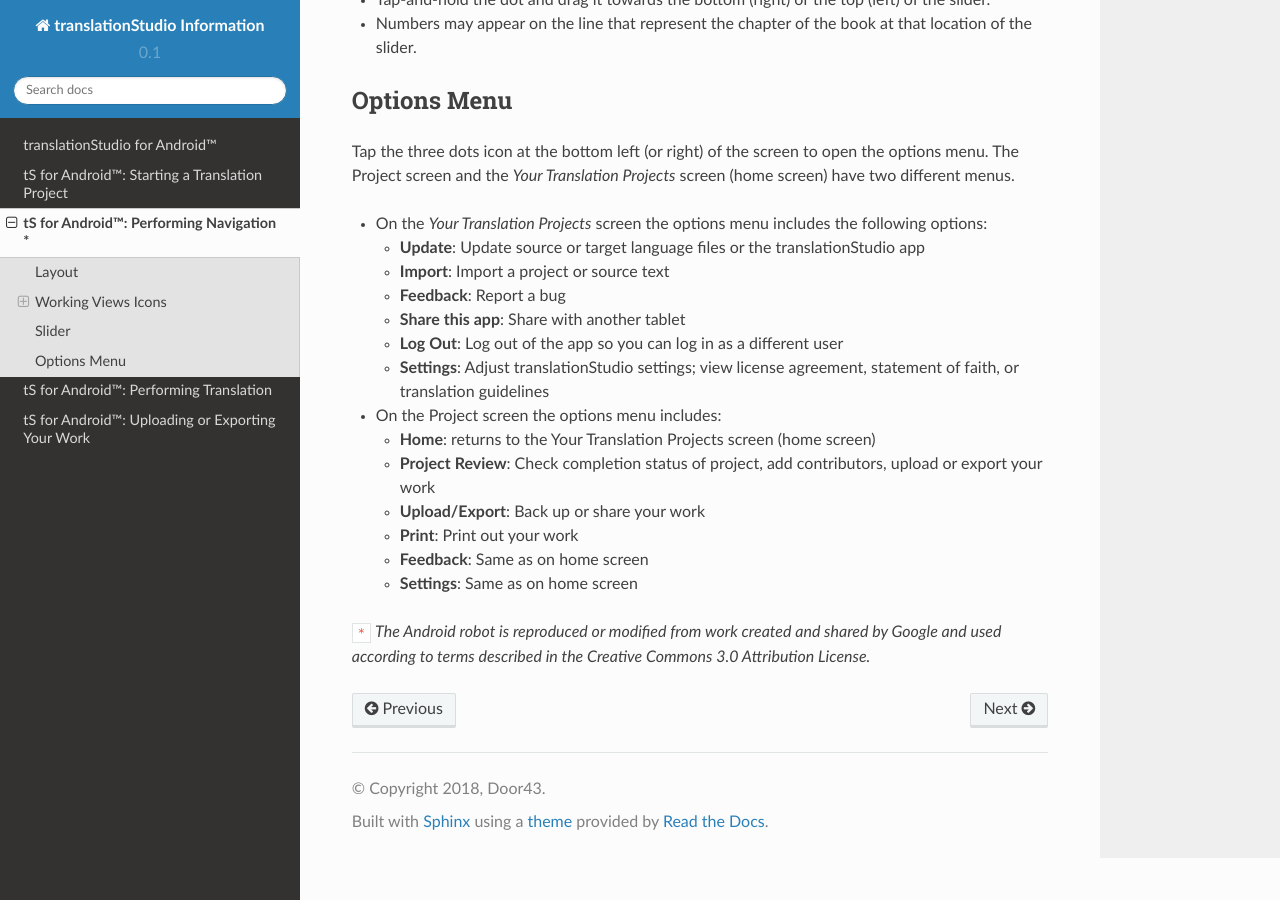
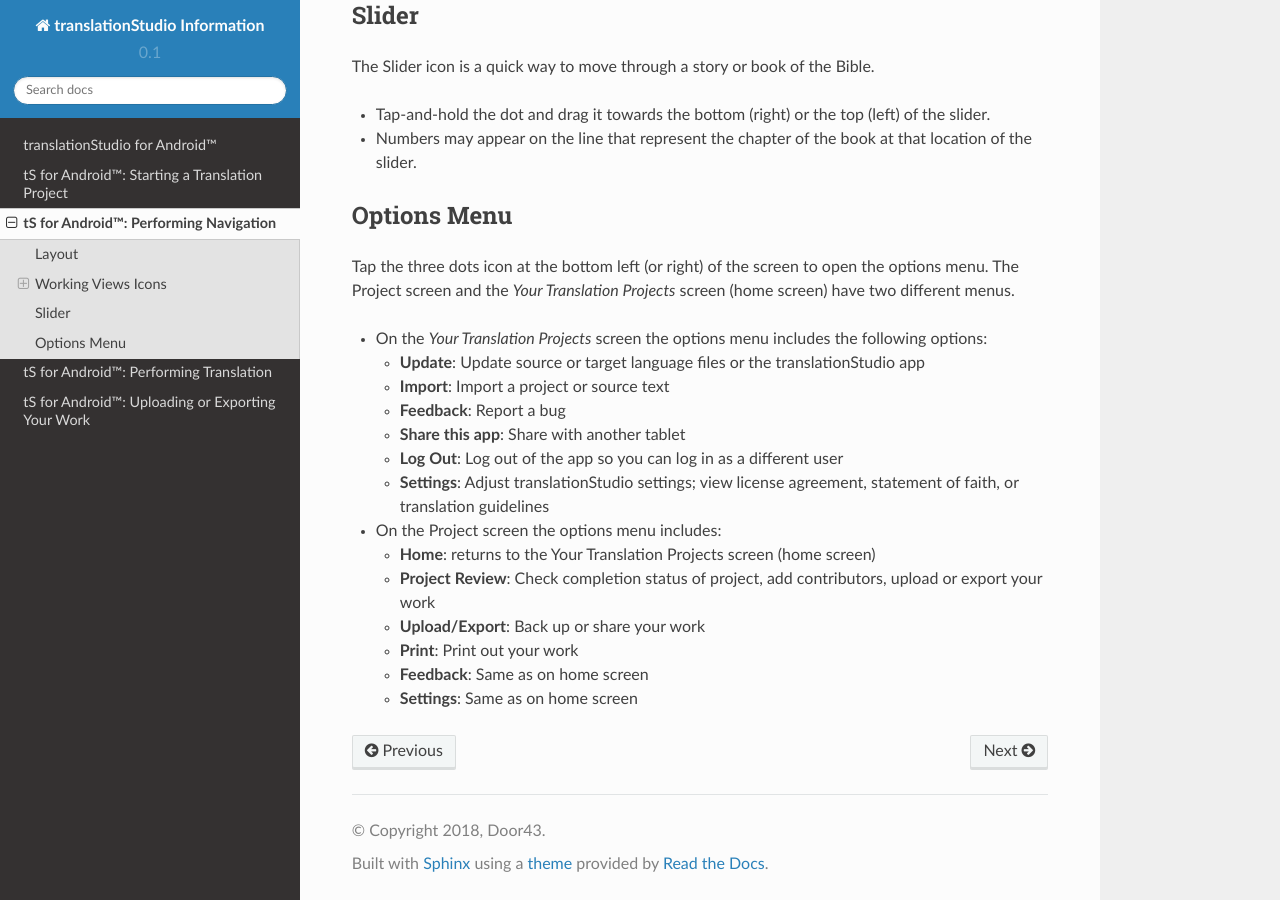
Before and after one commit to unfoldingWord-dev/translationStudio-Info, a Sphinx documentation site: the page built from docs/tNavigate.rst, in a window 1280 px wide and 900 px high, scrolled down 2600 px. Built offline with Sphinx 7.4.7 and the Read the Docs theme 2.0.0, drawn with Linux system fonts in a browser that asks for light colours; pages that are not in the unit, such as notebooks, are missing from menus; some of the changed text lies outside the part shown.

Commit message:
Update tNavigate.rst

```diff
--- a/docs/tNavigate.rst
+++ b/docs/tNavigate.rst
@@ -1,10 +1,10 @@
-tS for Android™: Performing Navigation *
+tS for Android™: Performing Navigation
 ========================================
 
-.. image:: ../images/tSforAndroid.gif
-    :width: 100px
+.. image:: ../images/tSForAndroidWithAttr.gif
+    :width: 305px
     :align: center
-    :height: 130px
+    :height: 245px
     :alt: translationStudio for Android
 
 Layout
@@ -112,7 +112,3 @@ Tap the three dots icon at the bottom left (or right) of the screen to open the
   * **Feedback**: Same as on home screen
 
   * **Settings**: Same as on home screen
-
-
-
-``*`` *The Android robot is reproduced or modified from work created and shared by Google and used according to terms described in the Creative Commons 3.0 Attribution License.*
```
